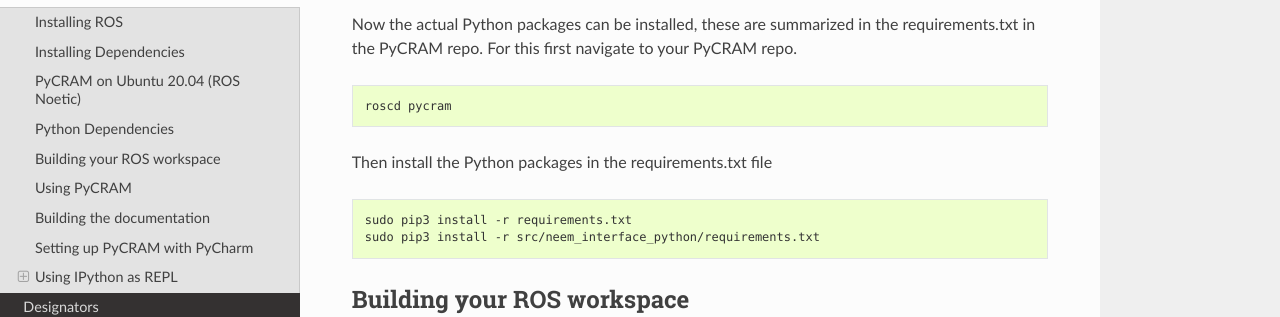
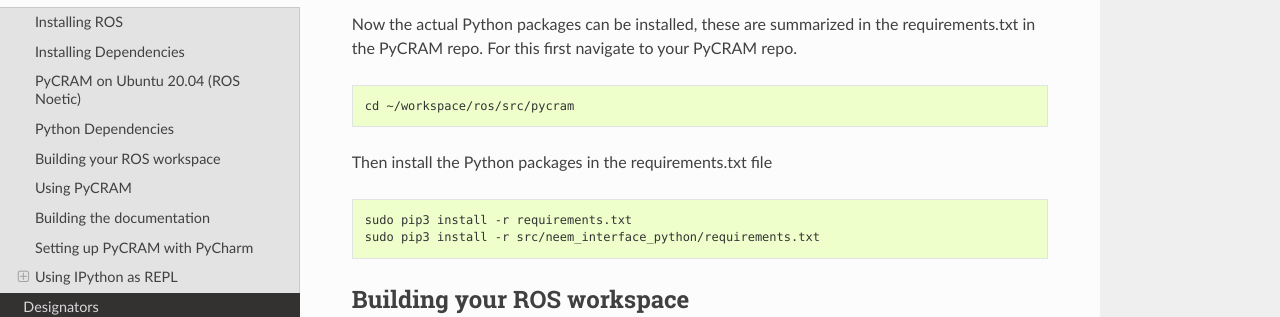
Before and after one commit to cram2/pycram, a Sphinx documentation site: the page built from doc/source/installation.rst, in a window 1280 px wide and 900 px high, scrolled down 1730 px. Shown: the part 161-478 px from the top of the window. Built offline with Sphinx 7.4.7 and the Read the Docs theme 2.0.0, drawn with Linux system fonts in a browser that asks for light colours; pages that are not in the unit, such as notebooks, are missing from menus.

Commit message:
[doc] Updated install guide to not use roscd

```diff
--- a/doc/source/installation.rst
+++ b/doc/source/installation.rst
@@ -94,7 +94,7 @@
 
 .. code-block:: console
 
-    roscd pycram
+    cd ~/workspace/ros/src/pycram
 
 Then install the Python packages in the requirements.txt file
 
```
